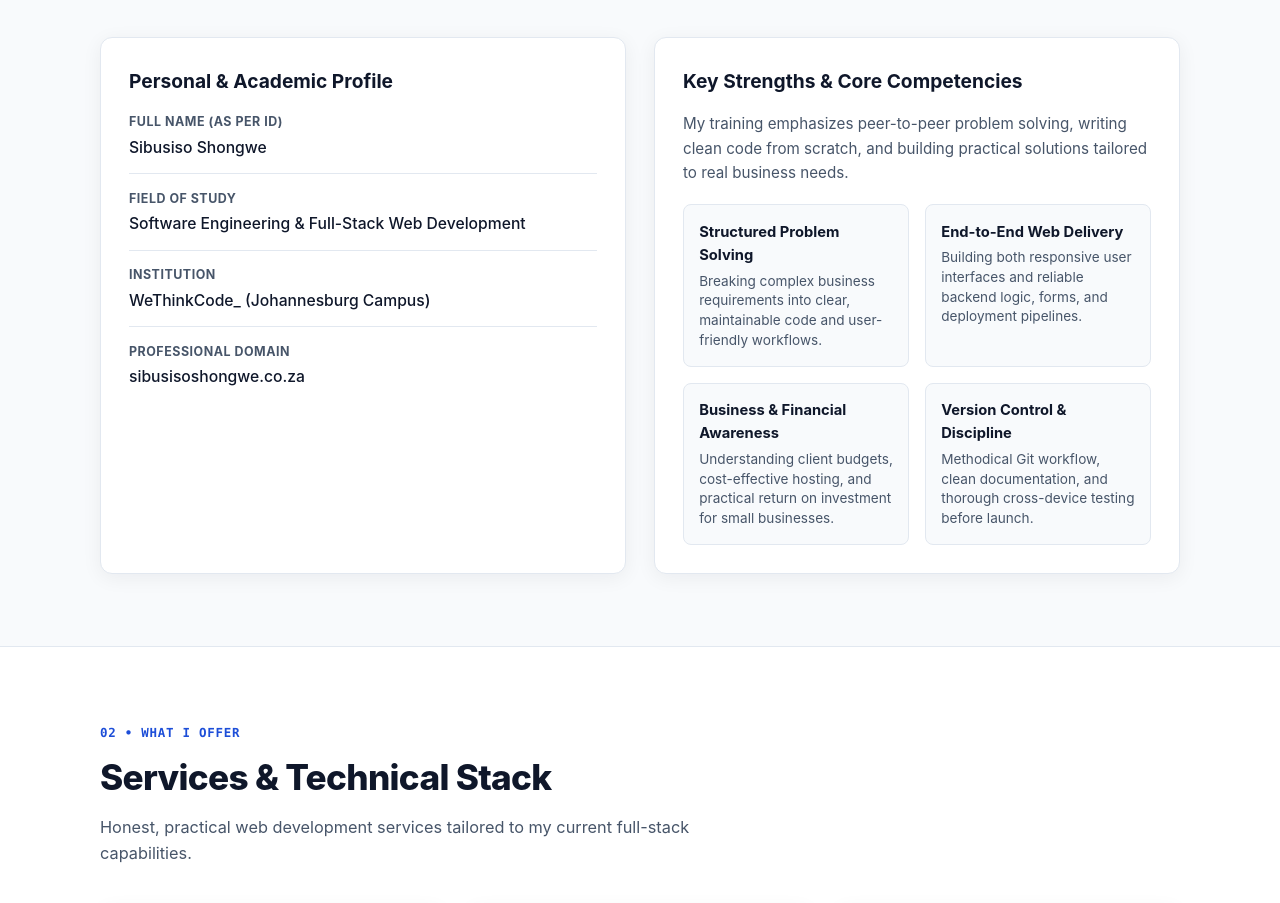
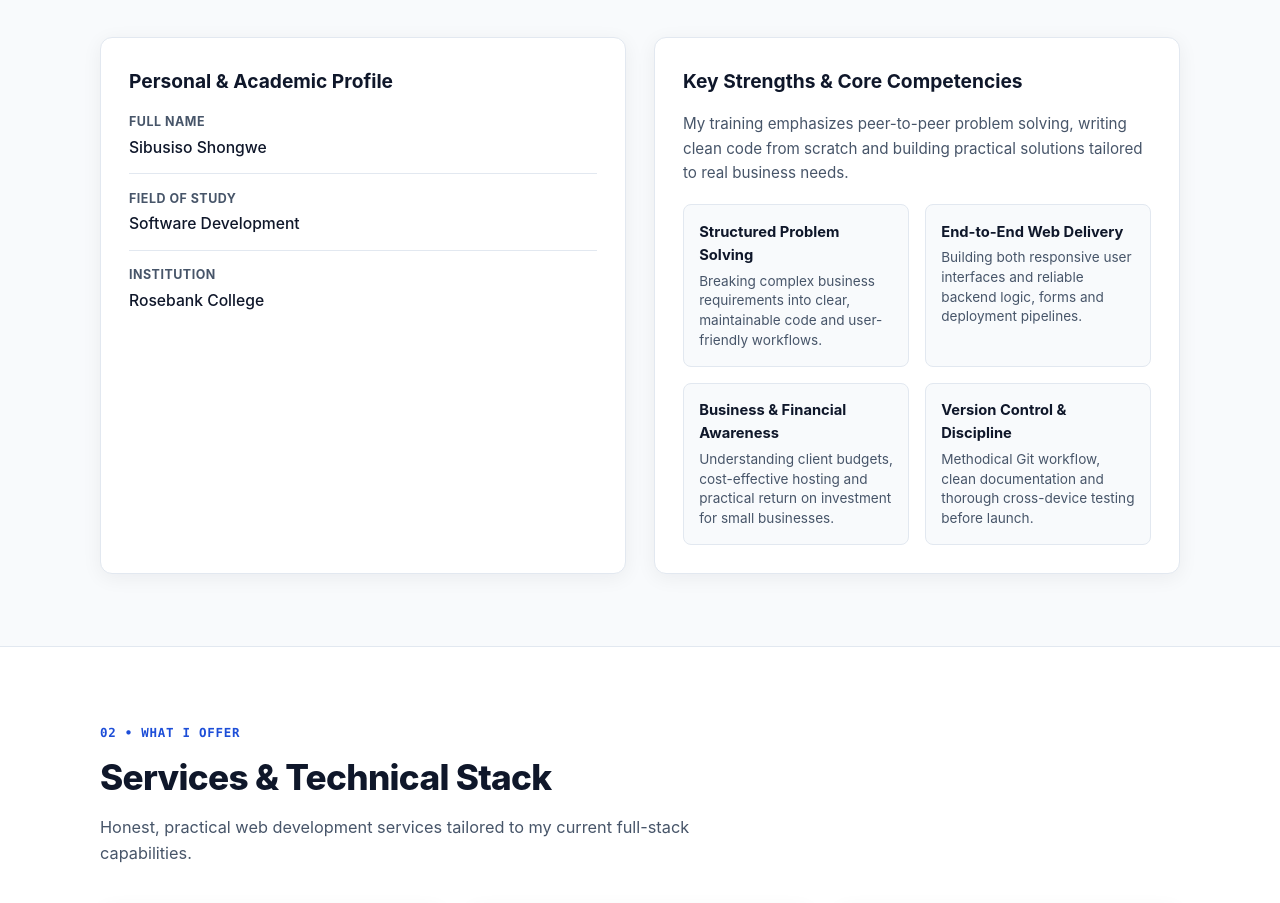
Before and after one commit to shongwe-sbu/sibusiso-shongwe-business-portfolio, a plain HTML site: page index.html in a window 1280 px wide. Shown: the part 915-1818 px from the top of the page. Drawn offline with Linux system fonts and the light colour scheme.

Commit message:
Update index.html

```diff
--- a/index.html
+++ b/index.html
@@ -69,7 +69,7 @@
           </div>
           <pre class="code-block"><code>{
   "name": "Sibusiso Shongwe",
-  "role": "Full-Stack Web Developer & Software Developer",
+  "role": "Full-Stack Web Developer &amp; Software Developer",
   "location": "Johannesburg, South Africa",
   "mode": ["Remote", "Hybrid", "On-site (Gauteng)"],
   "stack": [
@@ -82,7 +82,6 @@
       </div>
     </section>
 
-    <!-- ABOUT (WHO) SECTION -->
     <section class="section section-alt" id="about">
       <div class="container">
         <div class="section-header">
@@ -96,20 +95,16 @@
             <h3>Personal &amp; Academic Profile</h3>
             <ul class="detail-list">
               <li>
-                <span class="label">Full Name (as per ID)</span>
+                <span class="label">Full Name</span>
                 <span class="value">Sibusiso Shongwe</span>
               </li>
               <li>
                 <span class="label">Field of Study</span>
-                <span class="value">Software Engineering &amp; Full-Stack Web Development</span>
+                <span class="value">Software Development</span>
               </li>
               <li>
                 <span class="label">Institution</span>
-                <span class="value">WeThinkCode_ (Johannesburg Campus)</span>
-              </li>
-              <li>
-                <span class="label">Professional Domain</span>
-                <span class="value">sibusisoshongwe.co.za</span>
+                <span class="value">Rosebank College</span>
               </li>
             </ul>
           </div>
@@ -117,7 +112,7 @@
           <div class="card info-card">
             <h3>Key Strengths &amp; Core Competencies</h3>
             <p class="card-intro">
-              My training emphasizes peer-to-peer problem solving, writing clean code from scratch, and building practical solutions tailored to real business needs.
+              My training emphasizes peer-to-peer problem solving, writing clean code from scratch and building practical solutions tailored to real business needs.
             </p>
             <div class="strengths-grid">
               <div class="strength-item">
@@ -126,15 +121,15 @@
               </div>
               <div class="strength-item">
                 <strong>End-to-End Web Delivery</strong>
-                <span>Building both responsive user interfaces and reliable backend logic, forms, and deployment pipelines.</span>
+                <span>Building both responsive user interfaces and reliable backend logic, forms and deployment pipelines.</span>
               </div>
               <div class="strength-item">
                 <strong>Business &amp; Financial Awareness</strong>
-                <span>Understanding client budgets, cost-effective hosting, and practical return on investment for small businesses.</span>
+                <span>Understanding client budgets, cost-effective hosting and practical return on investment for small businesses.</span>
               </div>
               <div class="strength-item">
                 <strong>Version Control &amp; Discipline</strong>
-                <span>Methodical Git workflow, clean documentation, and thorough cross-device testing before launch.</span>
+                <span>Methodical Git workflow, clean documentation and thorough cross-device testing before launch.</span>
               </div>
             </div>
           </div>
```
